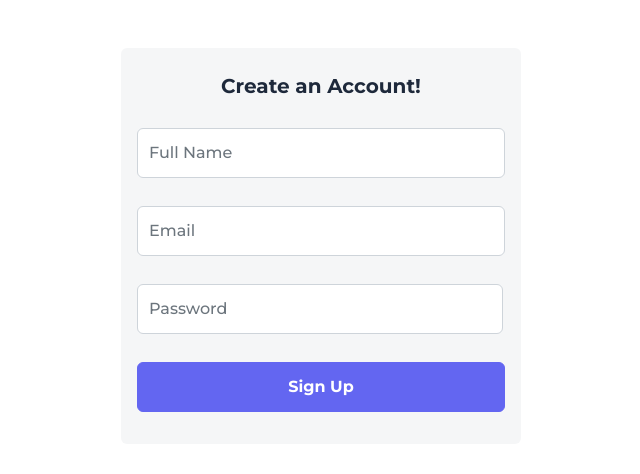
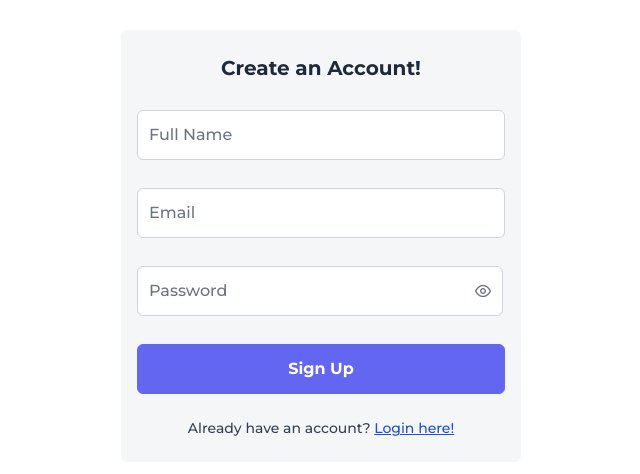
Before and after one commit to Anhtruong5/store, a Next.js app: page /signup in a window 1280 px wide. Shown: the part 154-628 px from the top of the page, without its empty margins (319-959 px from the left). Built offline with nearby package versions, Linux system fonts and the light colour scheme.

Commit message:
signup page style update

```diff
--- a/pages/signup.tsx
+++ b/pages/signup.tsx
@@ -61,6 +61,7 @@ export default function Signup() {
             id="pass"
             value={password}
             required
+            toggleMask
             onChange={(e) => setPassword(e.target.value)}
           />
           <label htmlFor="pass">Password</label>
@@ -71,6 +72,15 @@ export default function Signup() {
           label="Sign Up"
           loading={isLoading}
         />
+        <p className="text-center text-slate-700 text-sm my-2">
+          Already have an account?{" "}
+          <a
+            href="/login"
+            className="underline text-blue-700 hover:no-underline hover:text-blue-800"
+          >
+            Login here!
+          </a>{" "}
+        </p>
       </form>
     </div>
   );
```
